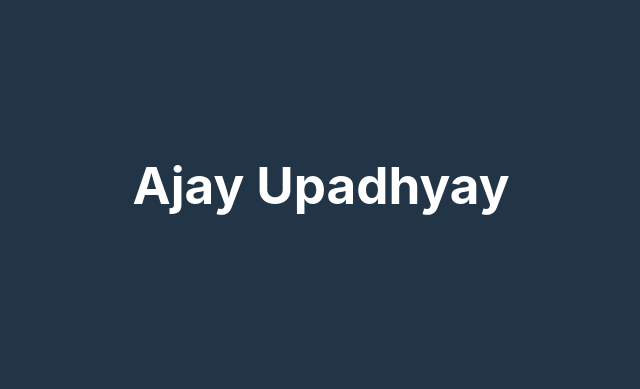
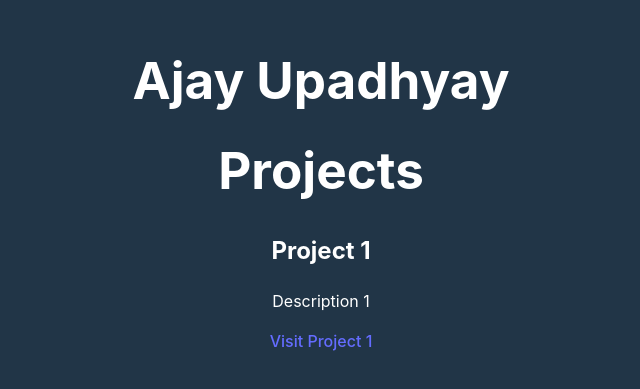
Before and after one commit to coderAjju/portfolio, a React (Vite) app: page / in a window 1280 px wide. Shown: the part 215-604 px from the top of the page, without its empty margins (319-959 px from the left). Built offline with nearby package versions, Linux system fonts and the light colour scheme.

Commit message:
files updated

```diff
--- a/src/App.jsx
+++ b/src/App.jsx
@@ -1,5 +1,6 @@
 import { useState } from 'react'
 import './App.css'
+import Project from './components/Project'
 
 function App() {
   const [count, setCount] = useState(0)
@@ -7,6 +8,7 @@ function App() {
   return (
    <>
    <h1>Ajay Upadhyay</h1>
+   <Project/>
    </>
   )
 }
```
